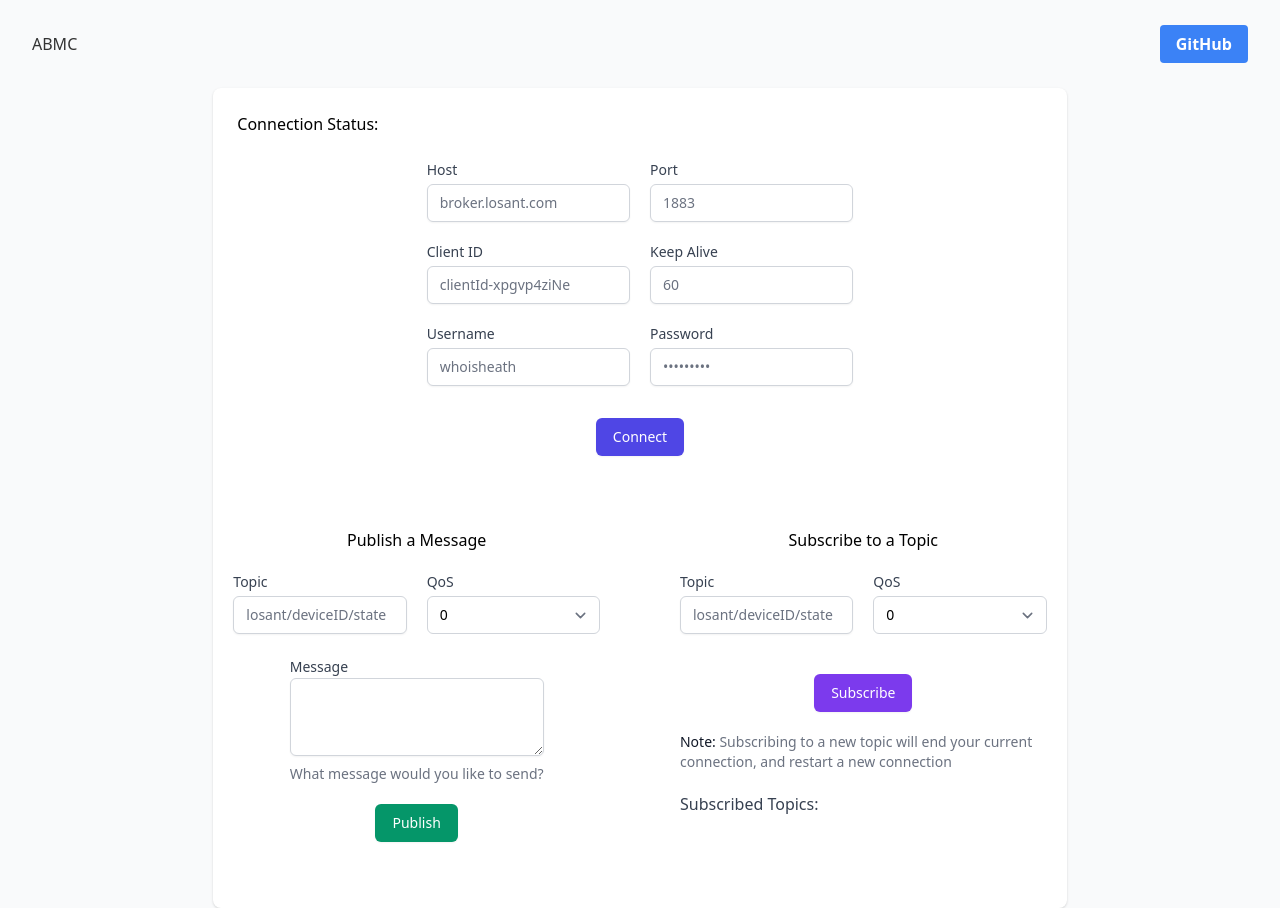
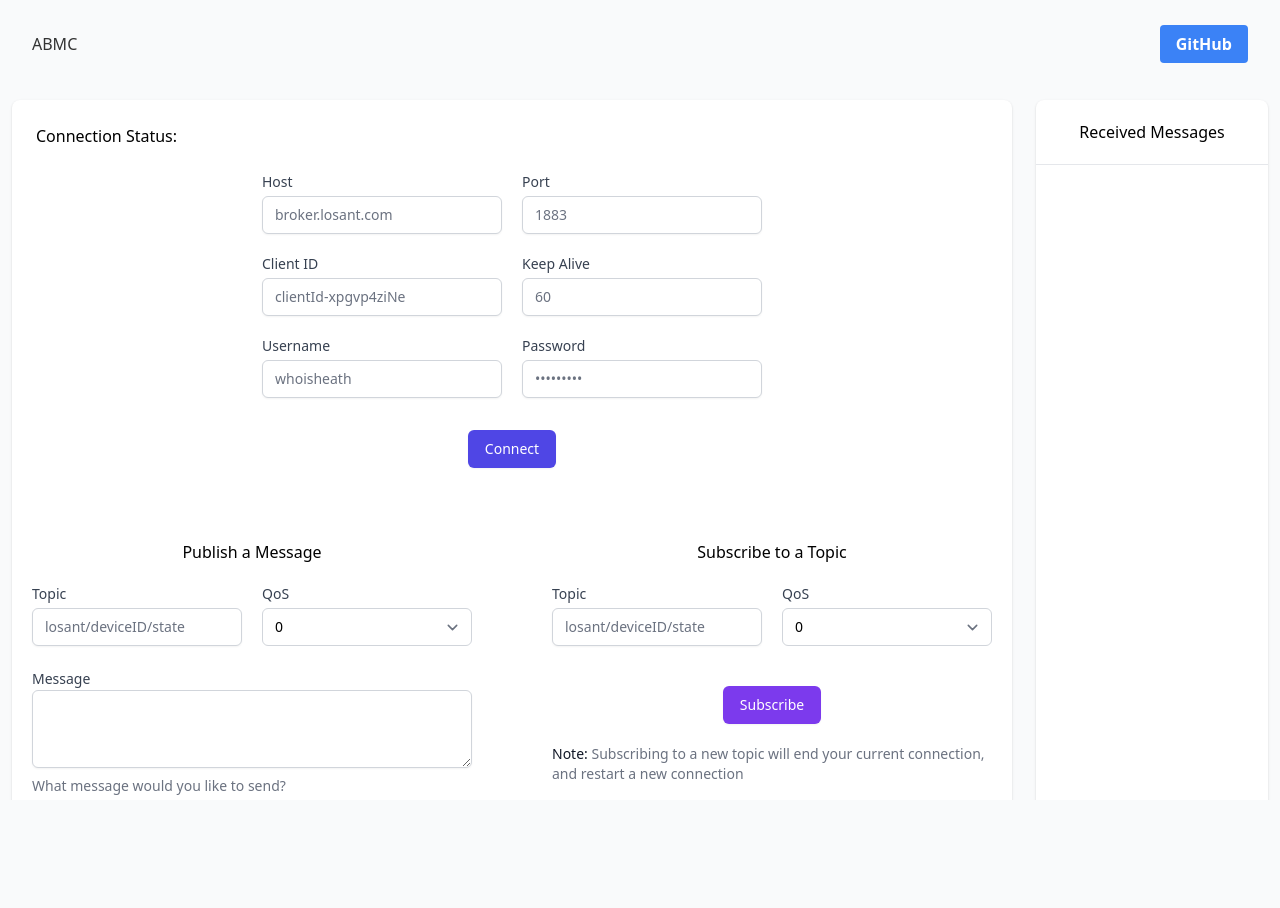
Before and after one commit to whoisheath/abmc, a Next.js app: page / in a window 1280 px wide. After the commit the page ends 800 px from the top, so only its background shows below. Built offline with nearby package versions, Linux system fonts and the light colour scheme.

Commit message:
format publish state, add recent messages

```diff
--- a/components/publish.js
+++ b/components/publish.js
@@ -2,15 +2,48 @@
 import { useState } from 'react'
 
 export default function Publish() {
-  const [topic, setTopic] = useState()
+  const [topic, setTopic] = useState('')
+  const [qos, setQos] = useState(0)
+  const [message, setMessage] = useState('')
 
   const updateTopic = (e) => {
     setTopic(e.target.value)
   }
 
+  const updateQos = (e) => {
+    setQos(e.target.value)
+  }
+
+  const updateMessage = (e) => {
+    setMessage(e.target.value)
+  }
+
+  const handlePublish = (e) => {
+    e.preventDefault()
+
+    console.log(topic, qos, message)
+
+    let publishedMessageList = document.getElementById('publishedMessageList')
+
+    let ul = document.createElement('ul')
+    let li1 = document.createElement('li')
+    let li2 = document.createElement('li')
+    li1.appendChild(document.createTextNode(`Topic: ${topic}`))
+    li2.appendChild(document.createTextNode(`Message: ${message}`))
+    li1.setAttribute('class', 'm-2 pl-2 text-gray-900')
+    li2.setAttribute('class', 'm-2 pl-2 text-gray-500')
+    ul.appendChild(li1)
+    ul.appendChild(li2)
+    ul.setAttribute('class', 'bg-gray-200')
+    publishedMessageList.appendChild(ul)
+  }
+
   return (
     <div>
-      <form className="grid gap-5 grid-cols-2 grid-rows-heathRows">
+      <form
+        className="grid gap-5 grid-cols-2 grid-rows-heathRows"
+        onSubmit={handlePublish}
+      >
         <div>
           <label
             htmlFor="topic"
@@ -38,13 +71,14 @@ export default function Publish() {
           <select
             id="qos"
             className="mt-1 block w-full pl-3 pr-10 py-2 text-base border-gray-300 focus:outline-none focus:ring-indigo-500 focus:border-indigo-500 sm:text-sm rounded-md"
+            onChange={updateQos}
           >
             <option defaultValue>0</option>
             <option>1</option>
             <option>2</option>
           </select>
         </div>
-        <div className="col-span-2 place-self-center">
+        <div className="col-span-2 w-full place-self-center">
           <label
             htmlFor="Message"
             className="text-sm font-medium text-gray-700 sm:mt-px sm:pt-2"
@@ -55,7 +89,8 @@ export default function Publish() {
             <textarea
               id="Message"
               rows="3"
-              className="max-w-lg shadow-sm block w-full focus:ring-indigo-500 focus:border-indigo-500 sm:text-sm border-gray-300 rounded-md"
+              className="shadow-sm block w-full focus:ring-indigo-500 focus:border-indigo-500 sm:text-sm border-gray-300 rounded-md"
+              onChange={updateMessage}
             ></textarea>
             <p className="mt-2 text-sm text-gray-500">
               What message would you like to send?
@@ -71,6 +106,10 @@ export default function Publish() {
           </button>
         </div>
       </form>
+      <div className="mt-5">
+        <h3 className="text-gray-700">Published Messages:</h3>
+        <ul id="publishedMessageList"></ul>
+      </div>
     </div>
   )
 }
--- /dev/null
+++ b/components/received-messages.js
@@ -0,0 +1,8 @@
+export default function ReceivedMessages() {
+  return (
+    <div className="bg-white overflow-hidden shadow rounded-lg m-3 h-screen pb-5">
+      <h1 className="text-center my-5">Received Messages</h1>
+      <hr />
+    </div>
+  )
+}
--- a/components/subscribe.js
+++ b/components/subscribe.js
@@ -9,7 +9,7 @@ import { useState } from 'react'
 
 export default function Subscribe() {
   const [subTopic, setTopic] = useState('')
-  const [subQos, setQos] = useState(0)
+  const [subQos, setSubQos] = useState(0)
   const [subList, setSublist] = useState({})
   const [subbedTopics] = useState([])
 
@@ -18,7 +18,7 @@ export default function Subscribe() {
   }
 
   const updateQos = (e) => {
-    setQos(e.target.value)
+    setSubQos(e.target.value)
   }
 
   const updateSublist = (newObj) => {
@@ -51,7 +51,7 @@ export default function Subscribe() {
 
     let li = document.createElement('li')
     li.appendChild(document.createTextNode(subTopic))
-    li.setAttribute('className', 'm-5 pl-5 text-gray-500')
+    li.setAttribute('class', 'm-5 pl-5 text-gray-500')
     subbedTopicList.appendChild(li)
   }
 
@@ -111,7 +111,7 @@ export default function Subscribe() {
       </form>
       <div id="subList" className="mt-5">
         <h3 className="text-gray-700">Subscribed Topics:</h3>
-        <ul id="topicList"></ul>
+        <ul id="topicList" className="overflow-scroll"></ul>
       </div>
     </div>
   )
--- a/pages/index.js
+++ b/pages/index.js
@@ -2,22 +2,28 @@ import Nav from '../components/nav'
 import ConnectionForm from '../components/connect-form'
 import Publish from '../components/publish'
 import Subscribe from '../components/subscribe'
+import ReceivedMessages from '../components/received-messages'
 
 export default function IndexPage() {
   return (
-    <div>
+    <div className="h-screen overflow-hidden">
       <Nav />
-      <div className="grid gap-10 grid-cols-2 grid-rows-2 bg-white overflow-hidden shadow rounded-lg w-4/6 m-auto h-auto pb-5">
+      <div className="grid grid-cols-heathCols">
+        <div className="grid gap-10 grid-cols-2 grid-rows-steppe bg-white overflow-hidden shadow rounded-lg m-3 h-auto pb-5 mb-5">
           <div className="col-span-2">
             <ConnectionForm />
           </div>
-        <div className="justify-self-center m-5">
+          <div className="m-5">
             <h1 className="text-center mb-5">Publish a Message</h1>
             <Publish />
           </div>
-        <div className="justify-self-center m-5">
+          <div className="m-5">
             <h1 className="text-center mb-5">Subscribe to a Topic</h1>
             <Subscribe />
+          </div>
+        </div>
+        <div>
+          <ReceivedMessages />
         </div>
       </div>
     </div>
--- a/tailwind.config.js
+++ b/tailwind.config.js
@@ -8,6 +8,10 @@ module.exports = {
       },
       gridTemplateRows: {
         heathRows: 'auto auto auto',
+        steppe: 'auto auto',
+      },
+      gridTemplateColumns: {
+        heathCols: '80% auto',
       },
     },
   },
```
Lines whose indentation alone changed are shown as unchanged.
